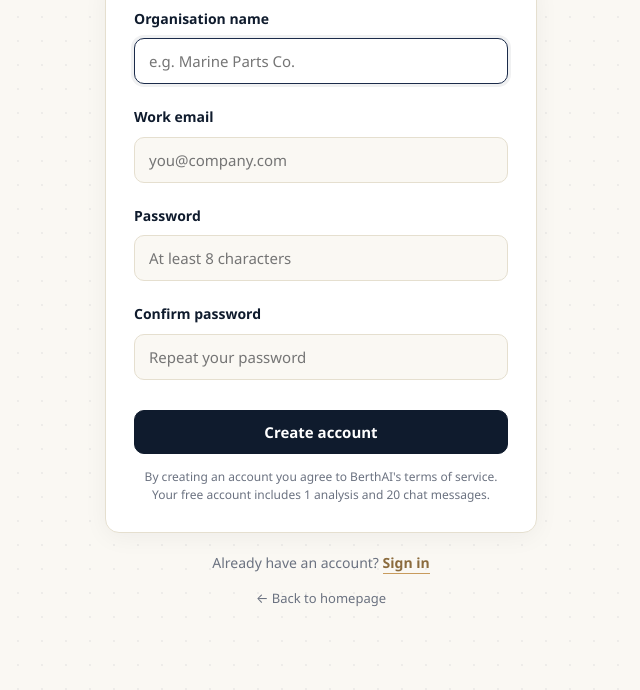
After one commit to brother-yong/berthcast, a Flask app: page /register in a window 1280 px wide. The commit adds this page. Shown: the part 296-986 px from the top of the page, without its empty margins (319-959 px from the left). Run offline with Flask 3, Linux system fonts and the light colour scheme.

Commit message:
Self-signup registration, email verification, and 3-tier system

```diff
--- a/app.py
+++ b/app.py
@@ -161,11 +161,15 @@ def login():
         users = db.query("SELECT * FROM users WHERE email=?", (email,))
         if users and check_password_hash(users[0]["password_hash"], password):
             u = users[0]
+            if not u["email_verified"]:
+                flash("Please verify your email before signing in. Check your inbox for the verification link.", "error")
+                return render_template("login.html")
             session["user_id"]  = u["id"]
             session["email"]    = u["email"]
             session["org_name"] = u["org_name"]
             session["model"]    = u["model"]
             session["is_admin"] = bool(u["is_admin"])
+            session["tier"]     = u["tier"]
             return redirect(url_for("admin_panel") if u["is_admin"] else url_for("chat"))
         flash("Incorrect email or password.", "error")
     return render_template("login.html")
@@ -314,6 +318,137 @@ def _send_reset_email(to_email: str, reset_url: str) -> None:
         pass
 
 
+def _send_verification_email(to_email: str, verify_url: str) -> None:
+    """Send an email verification link via Gmail SMTP. Fails silently if not configured."""
+    sender   = os.environ.get("MAIL_SENDER", "")
+    password = os.environ.get("MAIL_APP_PASSWORD", "")
+    if not sender or not password:
+        return
+
+    msg = MIMEMultipart("alternative")
+    msg["Subject"] = "Verify your BerthAI account"
+    msg["From"]    = sender
+    msg["To"]      = to_email
+
+    text = (
+        f"Hi,\n\n"
+        f"Thanks for signing up for BerthAI.\n\n"
+        f"Click the link below to verify your email and activate your account:\n\n"
+        f"{verify_url}\n\n"
+        f"This link expires in 24 hours.\n\n"
+        f"— BerthAI"
+    )
+    html = f"""
+    <div style="font-family:'Segoe UI',sans-serif;max-width:480px;margin:0 auto;color:#1a2a3a;">
+      <p style="font-size:15px;line-height:1.6;margin-bottom:8px;">
+        Thanks for signing up for BerthAI.
+      </p>
+      <p style="font-size:15px;line-height:1.6;margin-top:0;">
+        Click below to verify your email and activate your account.
+      </p>
+      <a href="{verify_url}"
+         style="display:inline-block;margin:20px 0;padding:12px 28px;
+                background:#c8924c;color:#fff;text-decoration:none;
+                border-radius:8px;font-weight:600;font-size:14px;">
+        Verify my email
+      </a>
+      <p style="font-size:13px;color:#6b7280;line-height:1.5;">
+        This link expires in 24 hours. If you didn't sign up, you can ignore this email.
+      </p>
+      <p style="font-size:13px;color:#6b7280;">— BerthAI</p>
+    </div>
+    """
+    msg.attach(MIMEText(text, "plain"))
+    msg.attach(MIMEText(html, "html"))
+
+    try:
+        with smtplib.SMTP_SSL("smtp.gmail.com", 465, timeout=10) as smtp:
+            smtp.login(sender, password)
+            smtp.sendmail(sender, to_email, msg.as_string())
+    except Exception:
+        pass
+
+
+@app.route("/register", methods=["GET", "POST"])
+def register():
+    if "user_id" in session:
+        return redirect(url_for("chat"))
+    if request.method == "POST":
+        org_name  = request.form.get("org_name", "").strip()
+        email     = request.form.get("email", "").strip().lower()
+        password  = request.form.get("password", "")
+        password2 = request.form.get("password2", "")
+
+        # Validation
+        error = None
+        if not org_name:
+            error = "Organisation name is required."
+        elif not email or "@" not in email:
+            error = "A valid email address is required."
+        elif len(password) < 8:
+            error = "Password must be at least 8 characters."
+        elif password != password2:
+            error = "Passwords don't match."
+        else:
+            existing = db.query("SELECT id FROM users WHERE email=?", (email,))
+            if existing:
+                error = "An account with that email already exists."
+
+        if error:
+            return render_template("register.html", error=error,
+                                   org_name=org_name, email=email)
+
+        # Create unverified free account
+        db.execute(
+            """INSERT INTO users
+               (email, password_hash, org_name, model, tier, email_verified,
+                analyses_used, chat_messages_used)
+               VALUES (?,?,?,?,?,?,?,?)""",
+            (email, generate_password_hash(password), org_name,
+             "claude-haiku-4-5-20251001", "free", 0, 0, 0)
+        )
+        new_user = db.query("SELECT id FROM users WHERE email=?", (email,))[0]
+
+        # Issue verification token
+        db.execute(
+            "DELETE FROM email_verification_tokens WHERE user_id=?",
+            (new_user["id"],)
+        )
+        token = secrets.token_urlsafe(32)
+        db.execute(
+            "INSERT INTO email_verification_tokens (user_id, token) VALUES (?,?)",
+            (new_user["id"], token)
+        )
+        verify_url = url_for("verify_email", token=token, _external=True)
+        threading.Thread(
+            target=_send_verification_email,
+            args=(email, verify_url),
+            daemon=True,
+        ).start()
+
+        return render_template("register.html", submitted=True, email=email)
+
+    return render_template("register.html")
+
+
+@app.route("/verify-email/<token>")
+def verify_email(token):
+    rows = db.query(
+        """SELECT evt.user_id
+           FROM email_verification_tokens evt
+           WHERE evt.token=?
+             AND evt.created_at >= datetime('now', '-24 hours')""",
+        (token,)
+    )
+    if not rows:
+        return render_template("verify_email.html", expired=True)
+
+    user_id = rows[0]["user_id"]
+    db.execute("UPDATE users SET email_verified=1 WHERE id=?", (user_id,))
+    db.execute("DELETE FROM email_verification_tokens WHERE user_id=?", (user_id,))
+    return render_template("verify_email.html", expired=False)
+
+
 @app.route("/forgot-password", methods=["GET", "POST"])
 def forgot_password():
     if "user_id" in session:
@@ -401,6 +536,12 @@ def chat_api():
     if not user_message:
         return jsonify({"error": "Empty message"}), 400
 
+    # Tier limit: free users get 20 chat messages total
+    if session.get("tier") == "free":
+        cu = db.query("SELECT chat_messages_used FROM users WHERE id=?", (session["user_id"],))
+        if cu and cu[0]["chat_messages_used"] >= 20:
+            return jsonify({"error": "Free accounts include 20 chat messages. Upgrade to continue chatting."}), 403
+
     # Verify or create conversation
     is_new_conv = False
     if conversation_id:
@@ -422,6 +563,13 @@ def chat_api():
         "INSERT INTO chat_messages (conversation_id, role, content) VALUES (?,?,?)",
         (conversation_id, "user", user_message)
     )
+
+    # Increment chat_messages_used for free users
+    if session.get("tier") == "free":
+        db.execute(
+            "UPDATE users SET chat_messages_used = chat_messages_used + 1 WHERE id=?",
+            (session["user_id"],)
+        )
 
     # Build message history for Claude
     history_rows = db.query(
@@ -1295,6 +1443,15 @@ def run_analysis(upload_session_id):
     if s and s[0]["status"] == "complete":
         return redirect(url_for("results", upload_session_id=upload_session_id))
 
+    # Tier limit: free users get 1 analysis total
+    user_tier = session.get("tier", "enterprise")
+    current_user = db.query(
+        "SELECT analyses_used FROM users WHERE id=?", (session["user_id"],)
+    )
+    if user_tier == "free" and current_user and current_user[0]["analyses_used"] >= 1:
+        flash("Free accounts include 1 analysis. Upgrade to Professional or Enterprise for unlimited analyses.", "error")
+        return redirect(url_for("dashboard"))
+
     # If a run is in progress already (user refreshed the progress page), show it.
     with analysis_progress_lock:
         existing = analysis_progress.get(upload_session_id)
@@ -1302,8 +1459,10 @@ def run_analysis(upload_session_id):
         return render_template("analysis_progress.html", upload_session_id=upload_session_id)
 
     # Otherwise kick off a new run in the background.
-    model    = session["model"]
-    base_url = request.host_url.rstrip("/")  # e.g. "https://berthai.onrender.com"
+    model       = session["model"]
+    _user_id    = session["user_id"]
+    _user_tier  = user_tier
+    base_url    = request.host_url.rstrip("/")  # e.g. "https://berthai.onrender.com"
     with analysis_progress_lock:
         analysis_progress[upload_session_id] = {
             "started_at": time.time(),
@@ -1353,6 +1512,13 @@ def run_analysis(upload_session_id):
                 (json.dumps(inventory_report), json.dumps(recommendations), upload_session_id)
             )
             db.execute("UPDATE upload_sessions SET status='complete' WHERE id=?", (upload_session_id,))
+
+            # Increment analyses_used for free users
+            if _user_tier == "free":
+                db.execute(
+                    "UPDATE users SET analyses_used = analyses_used + 1 WHERE id=?",
+                    (_user_id,)
+                )
 
             # ── Critical stock alert ─────────────────────────────────────────
             # Compare against the previous completed session for this user.
@@ -1475,6 +1641,7 @@ def results(upload_session_id):
         org_name=session["org_name"],
         generated_at=generated_at,
         status_by_item=status_by_item,
+        user_tier=session.get("tier", "enterprise"),
     )
 
 
@@ -1499,6 +1666,9 @@ def print_results(upload_session_id):
 @login_required
 def export_csv(upload_session_id):
     """Download approved recommendations as a CSV file."""
+    if session.get("tier") == "free":
+        flash("CSV export is available on Professional and Enterprise plans.", "error")
+        return redirect(url_for("results", upload_session_id=upload_session_id))
     import csv, io
     _verify_session_owner(upload_session_id)
     ar = db.query("SELECT recommendations_json FROM analysis_results WHERE session_id=?", (upload_session_id,))
@@ -1545,6 +1715,9 @@ def export_csv(upload_session_id):
 @login_required
 def export_pdf(upload_session_id):
     """Download approved recommendations as a formatted PDF."""
+    if session.get("tier") == "free":
+        flash("PDF export is available on Professional and Enterprise plans.", "error")
+        return redirect(url_for("results", upload_session_id=upload_session_id))
     import io
     from datetime import datetime
     from reportlab.lib.pagesizes import A4
--- a/templates/landing.html
+++ b/templates/landing.html
@@ -566,7 +566,7 @@
     <h1>Stop losing revenue to <em>stockouts</em> you could have seen coming.</h1>
     <p class="hero-sub">BerthAI analyses your inventory, purchase orders, and sales data to surface what's going critical — and tells you exactly what to reorder before it's too late.</p>
     <div class="hero-ctas">
-      <a href="{{ url_for('contact') }}" class="btn-primary-hero">Get a free analysis on your data →</a>
+      <a href="{{ url_for('register') }}" class="btn-primary-hero">Get a free analysis on your data →</a>
       <a href="#how" class="btn-secondary-hero">See how it works</a>
     </div>
   </div>
@@ -739,7 +739,7 @@
     <h2>Ready to stop guessing your reorders?</h2>
     <p>Send us your Synergix exports and we'll run a full analysis on your actual data — free, no commitment.</p>
     <div class="cta-btns">
-      <a href="{{ url_for('contact') }}" class="btn-primary-hero">Get a free analysis on your data →</a>
+      <a href="{{ url_for('register') }}" class="btn-primary-hero">Get a free analysis on your data →</a>
       <a href="{{ url_for('login') }}" class="btn-secondary-hero">Sign in</a>
     </div>
   </div>
--- a/templates/login.html
+++ b/templates/login.html
@@ -33,9 +33,9 @@
   </div>
 
   <p style="text-align:center; color:var(--muted); font-size:14px; margin-top:20px;">
-    Don't have an account? Contact your
-    <a href="{{ url_for('contact') }}"
-       style="color:var(--brass-3); font-weight:600; text-decoration:none; border-bottom:1.5px solid var(--brass); padding-bottom:1px;">BerthAI administrator</a>.
+    Don't have an account?
+    <a href="{{ url_for('register') }}"
+       style="color:var(--brass-3); font-weight:600; text-decoration:none; border-bottom:1.5px solid var(--brass); padding-bottom:1px;">Create one free</a>.
   </p>
   <p style="text-align:center; margin-top:12px;">
     <a href="{{ url_for('landing') }}" style="color:var(--muted); font-size:13px; text-decoration:none;">← Back to homepage</a>
--- /dev/null
+++ b/templates/register.html
@@ -0,0 +1,77 @@
+{% extends "base.html" %}
+{% block title %}Create Account — BerthAI{% endblock %}
+
+{% block content %}
+<div class="page-narrow">
+  <div class="page-header" style="text-align:center;">
+    <img src="{{ url_for('static', filename='logo.png') }}" alt="BerthAI" style="width:220px; height:auto; margin: 0 auto 8px; display:block;">
+    <p style="margin-top:8px;">Create your free account</p>
+  </div>
+
+  {% if submitted %}
+  <div class="card" style="text-align:center; padding:36px 28px;">
+    <div style="font-size:40px; margin-bottom:16px;">✉️</div>
+    <h2 style="font-size:20px; font-weight:700; color:var(--navy); margin:0 0 10px;">Check your inbox</h2>
+    <p style="color:var(--muted); font-size:14px; line-height:1.6; margin:0 0 8px;">
+      We sent a verification link to <strong style="color:var(--text);">{{ email }}</strong>.
+    </p>
+    <p style="color:var(--muted); font-size:13px; line-height:1.6; margin:0;">
+      Click the link in the email to activate your account. It expires in 24 hours.
+    </p>
+  </div>
+  <p style="text-align:center; margin-top:20px;">
+    <a href="{{ url_for('login') }}" style="color:var(--muted); font-size:13px; text-decoration:none;">← Back to sign in</a>
+  </p>
+
+  {% else %}
+  <div class="card">
+    {% if error %}
+    <div class="alert alert-error" style="margin-bottom:16px;">{{ error }}</div>
+    {% endif %}
+
+    <form method="POST" action="{{ url_for('register') }}">
+      <div class="form-group">
+        <label for="org_name">Organisation name</label>
+        <input type="text" id="org_name" name="org_name" required autofocus
+               placeholder="e.g. Marine Parts Co."
+               value="{{ org_name or '' }}">
+      </div>
+      <div class="form-group">
+        <label for="email">Work email</label>
+        <input type="email" id="email" name="email" required
+               placeholder="you@company.com"
+               value="{{ email or '' }}">
+      </div>
+      <div class="form-group">
+        <label for="password">Password</label>
+        <input type="password" id="password" name="password" required
+               placeholder="At least 8 characters">
+      </div>
+      <div class="form-group">
+        <label for="password2">Confirm password</label>
+        <input type="password" id="password2" name="password2" required
+               placeholder="Repeat your password">
+      </div>
+
+      <button type="submit" class="btn btn-primary btn-full" style="margin-top:8px;">
+        Create account
+      </button>
+
+      <p style="font-size:12px; color:var(--muted); text-align:center; margin-top:14px; margin-bottom:0; line-height:1.5;">
+        By creating an account you agree to BerthAI's terms of service.<br>
+        Your free account includes 1 analysis and 20 chat messages.
+      </p>
+    </form>
+  </div>
+
+  <p style="text-align:center; color:var(--muted); font-size:14px; margin-top:20px;">
+    Already have an account?
+    <a href="{{ url_for('login') }}"
+       style="color:var(--brass-3); font-weight:600; text-decoration:none; border-bottom:1.5px solid var(--brass); padding-bottom:1px;">Sign in</a>
+  </p>
+  <p style="text-align:center; margin-top:10px;">
+    <a href="{{ url_for('landing') }}" style="color:var(--muted); font-size:13px; text-decoration:none;">← Back to homepage</a>
+  </p>
+  {% endif %}
+</div>
+{% endblock %}
```
Also changed, not shown: CLAUDE.md (added, +55 -0 lines), database.py (+12 -0 lines), templates/results.html (+9 -0 lines), templates/verify_email.html (added, +43 -0 lines), static/logo.png (deleted), 1 other file.
